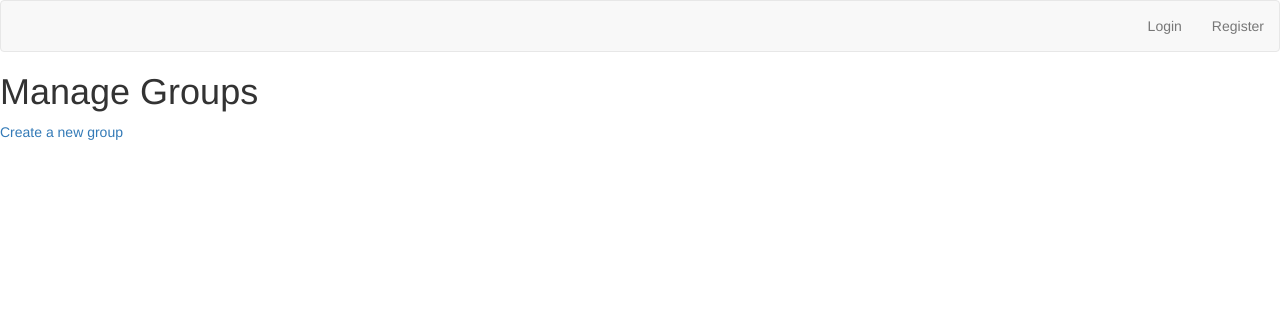
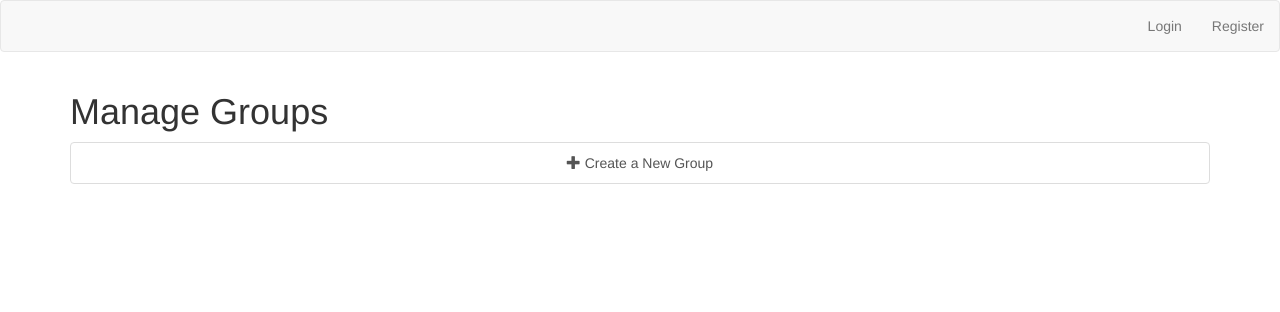
Before and after one commit to mgstigler/cs3240-s15-team19, a Django app: template secure_witness/templates/group_list.html in a window 1280 px wide. Shown: the top 312 px of the page. Run offline with Django 3.2, Linux system fonts and the light colour scheme; the template is opened without the code that fills it, so the values that code supplies are empty; parts of the project's set-up code (start-up, migrations or seed data) failed here and were passed over; some libraries are stand-ins or nearby versions.

Commit message:
Updated styles for group-list

```diff
--- a/secure_witness/templates/group_list.html
+++ b/secure_witness/templates/group_list.html
@@ -2,18 +2,29 @@
 
 {% block content %}
 
+    <div class="container">
     <h1>Manage Groups</h1>
 
-    <a href="{% url 'group-create' %}">Create a new group</a><br />
+    <div class="list-group">
+    {% for group in group_list %}
+        <a class="list-group-item clearfix" href="{% url 'group-detail' pk=group.id %}">
+            {{ group.name }}
+            <span class="pull-right">
+                <form style="display: inline" action="{% url 'group-edit' pk=group.id %}">
+                    <button class="btn btn-primary" type="submit">Edit</button>
+                </form>
+                <form style="display: inline" action="{% url 'group-delete' pk=group.id %}">
+                    <button class="btn btn-danger" type="submit">Delete</button>
+                </form>
+            </span>
+        </a>
+    {% endfor %}
+        <a class="list-group-item text-center" href="{% url 'group-create' %}">
+            <span class="glyphicon glyphicon-plus"></span>
+            Create a New Group
+        </a>
+    </div>
 
-    <ul>
-    {% for group in group_list %}
-        <li>
-            <a href="{% url 'group-detail' pk=group.id %}">{{ group.name }}</a><br />
-            <a href="{% url 'group-edit' pk=group.id %}">Edit</a><br />
-            <a href="{% url 'group-delete' pk=group.id %}">Delete</a>
-        </li>
-    {% endfor %}
-    </ul>
+    </div>
 
 {% endblock %}
```
